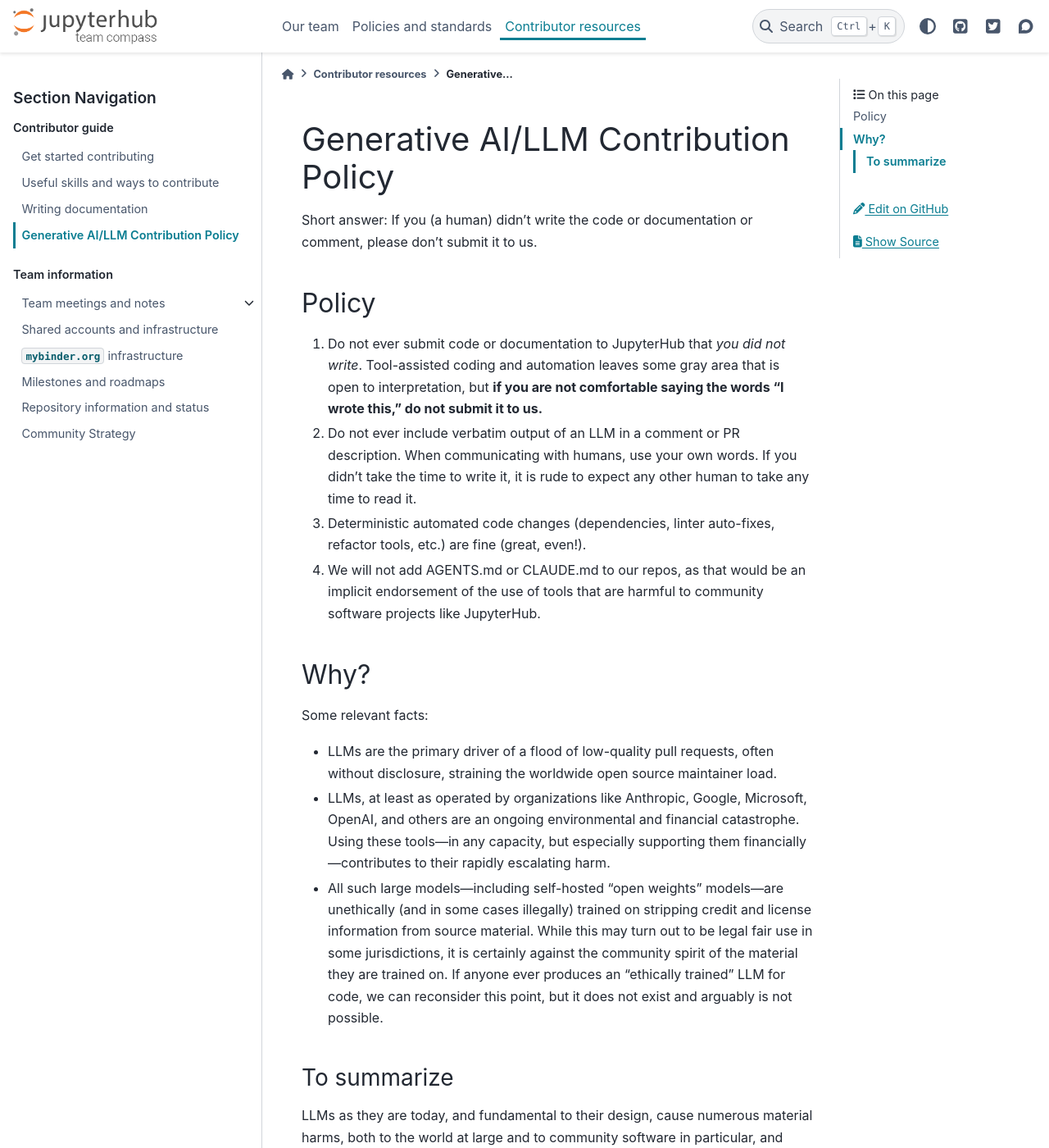
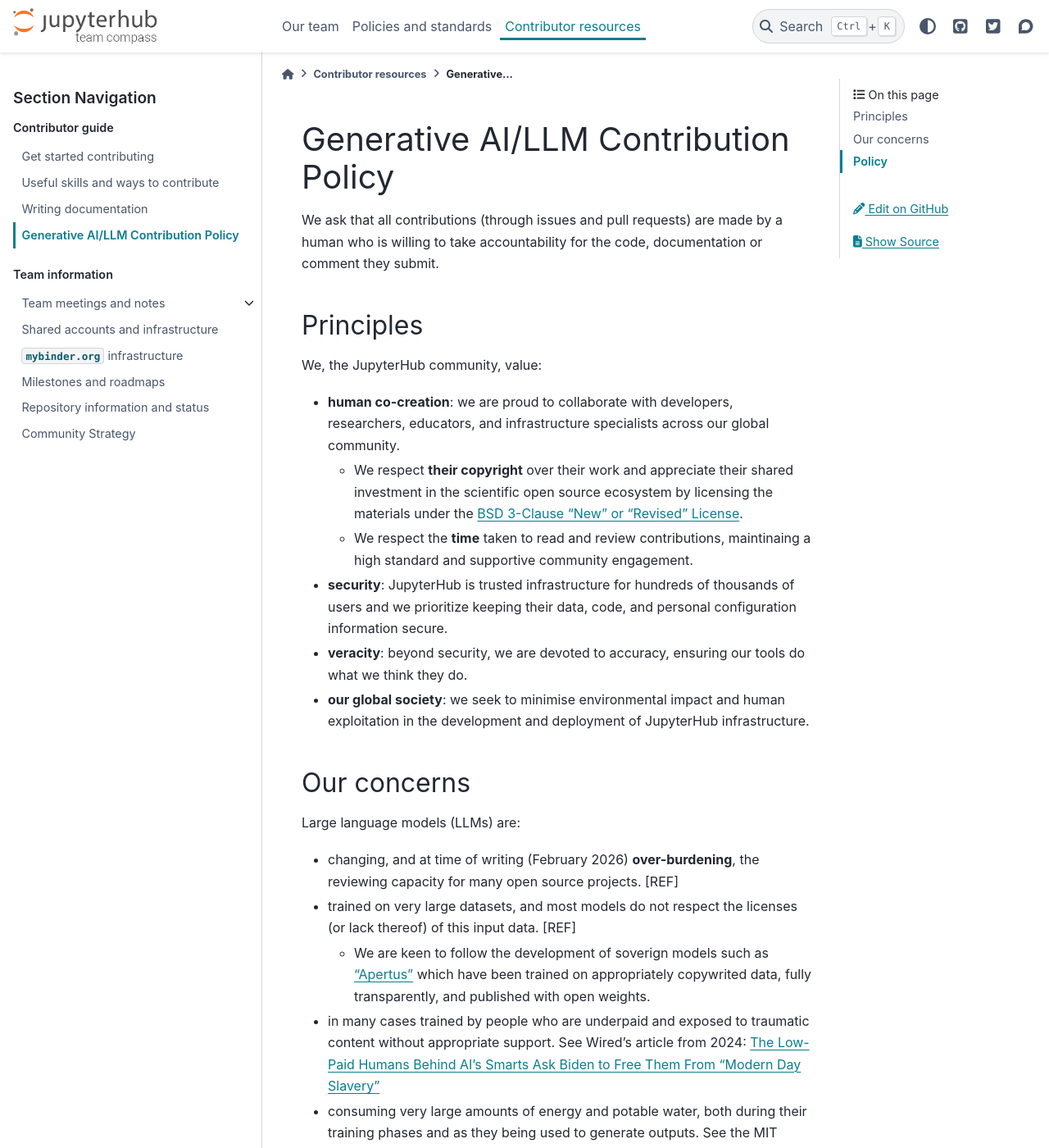
Before and after one commit to jupyterhub/team-compass, a Sphinx documentation site: the page built from docs/contribute/llm.md, in a window 1280 px wide and 1400 px high. Shown: the whole window at 82% size. Built offline with Sphinx 7.4.7 and the PyData theme 0.15.4, drawn with Linux system fonts in a browser that asks for light colours; the version number could not be read and is left out; some of the changed text lies outside the part shown.

Commit message:
revise llm policy

```diff
--- a/docs/contribute/llm.md
+++ b/docs/contribute/llm.md
@@ -2,31 +2,37 @@
 
 # Generative AI/LLM Contribution Policy
 
-Short answer: If you (a human) didn't write the code or documentation or comment, please don't submit it to us.
+We ask that all contributions (through issues and pull requests) are made by a human who is willing to take accountability for the code, documentation or comment they submit.
+
+## Principles
+
+We, the JupyterHub community, value:
+
+* **human co-creation**: we are proud to collaborate with developers, researchers, educators, and infrastructure specialists across our global community.
+  * We respect **their copyright** over their work and appreciate their shared investment in the scientific open source ecosystem by licensing the materials under the [BSD 3-Clause "New" or "Revised" License](https://github.com/jupyterhub/jupyterhub/blob/main/LICENSE).
+  * We respect the **time** taken to read and review contributions, maintinaing a high standard and supportive community engagement.
+* **security**: JupyterHub is trusted infrastructure for hundreds of thousands of users and we prioritize keeping their data, code, and personal configuration information secure.
+* **veracity**: beyond security, we are devoted to accuracy, ensuring our tools do what we think they do.
+* **our global society**: we seek to minimise environmental impact and human exploitation in the development and deployment of JupyterHub infrastructure.
+
+## Our concerns
+
+Large language models (LLMs) are:
+
+* changing, and at time of writing (February 2026) **over-burdening**, the reviewing capacity for many open source projects. [REF]
+* trained on very large datasets, and most models do not respect the licenses (or lack thereof) of this input data. [REF]
+    * We are keen to follow the development of soverign models such as ["Apertus"](https://www.swiss-ai.org/apertus) which have been trained on appropriately copywrited data, fully transparently, and published with open weights.
+* in many cases trained by people who are underpaid and exposed to traumatic content without appropriate support. See Wired's article from 2024: [The Low-Paid Humans Behind AI’s Smarts Ask Biden to Free Them From "Modern Day Slavery"](https://www.wired.com/story/low-paid-humans-ai-biden-modern-day-slavery)
+* consuming very large amounts of energy and potable water, both during their training phases and as they being used to generate outputs. See the MIT Technology Review's summaries of the literature at their [Super Topic: AI and our energy future](https://www.technologyreview.com/supertopic/ai-energy-package/).
 
 ## Policy
 
-1. Do not ever submit code or documentation to JupyterHub that _you did not write_. Tool-assisted coding and automation leaves some gray area that is open to interpretation, but **if you are not comfortable saying the words "I wrote this," do not submit it to us.**
-2. Do not ever include verbatim output of an LLM in a comment or PR description.
-   When communicating with humans, use your own words.
-   If you didn't take the time to write it, it is rude to expect any other human to take any time to read it.
-3. Deterministic automated code changes (dependencies, linter auto-fixes, refactor tools, etc.) are fine (great, even!).
-4. We will not add AGENTS.md or CLAUDE.md to our repos, as that would be an implicit endorsement of the use of tools that are harmful to community software projects like JupyterHub.
-
-## Why?
-
-Some relevant facts:
-
-- LLMs are the primary driver of a flood of low-quality pull requests, often without disclosure, straining the worldwide open source maintainer load.
-- LLMs, at least as operated by organizations like Anthropic, Google, Microsoft, OpenAI, and others are an ongoing environmental and financial catastrophe.
-  Using these tools—in any capacity, but especially supporting them financially—contributes to their rapidly escalating harm.
-- All such large models—including self-hosted "open weights" models—are unethically (and in some cases illegally) trained on stripping credit and license information from source material.
-  While this may turn out to be legal fair use in some jurisdictions, it is certainly against the community spirit of the material they are trained on.
-  If anyone ever produces an "ethically trained" LLM for code, we can reconsider this point, but it does not exist and arguably is not possible.
-
-
-### To summarize
-
-LLMs as they are today, and fundamental to their design, cause numerous material harms, both to the world at large and to community software in particular, and their use will not be endorsed by the JupyterHub project.
-
-As such, we are opposed to all LLM-generated contributions to JupyterHub.
+1. Only submit code or documentation to JupyterHub that you wrote and that you understand.
+  * We have chosen this requirement given our concerns around **copyright**, **reviewer burden**, and to maintain **auditable accountability** for the **veracity** of our work.
+  * We leave the interpretation of this request to you: tool-assisted coding and automation leaves some gray areas and we recognize that everyone has different perspectives on the use of LLMs for supporting their open source contributions.
+  * We strongly endorse using deterministic tools to check and improve the quality of your code, such as automated code dependency updates, linter auto-fixes, refactor tools, etc.
+2. Communicate in issue and pull request threads in your own words.
+  Please do not use the verbatim output of an LLM in conversation with our user, reviewer and maintainer community.
+  * We have chosen this requirement given our priority to **value human co-creation**.
+3. We do not plan to include `AGENTS.md`, `CLAUDE.md` or similar files to our repos as we prefer the human contributors to follow the contribution guidelines that already exist.
+  * If it is not clear how to contribute to JupyterHub, we encourage you to ask questions in our [Zulip channel](https://jupyter.zulipchat.com/#narrow/channel/469744-jupyterhub) or on [Discourse](https://discourse.jupyter.org/c/jupyterhub/10).
```
